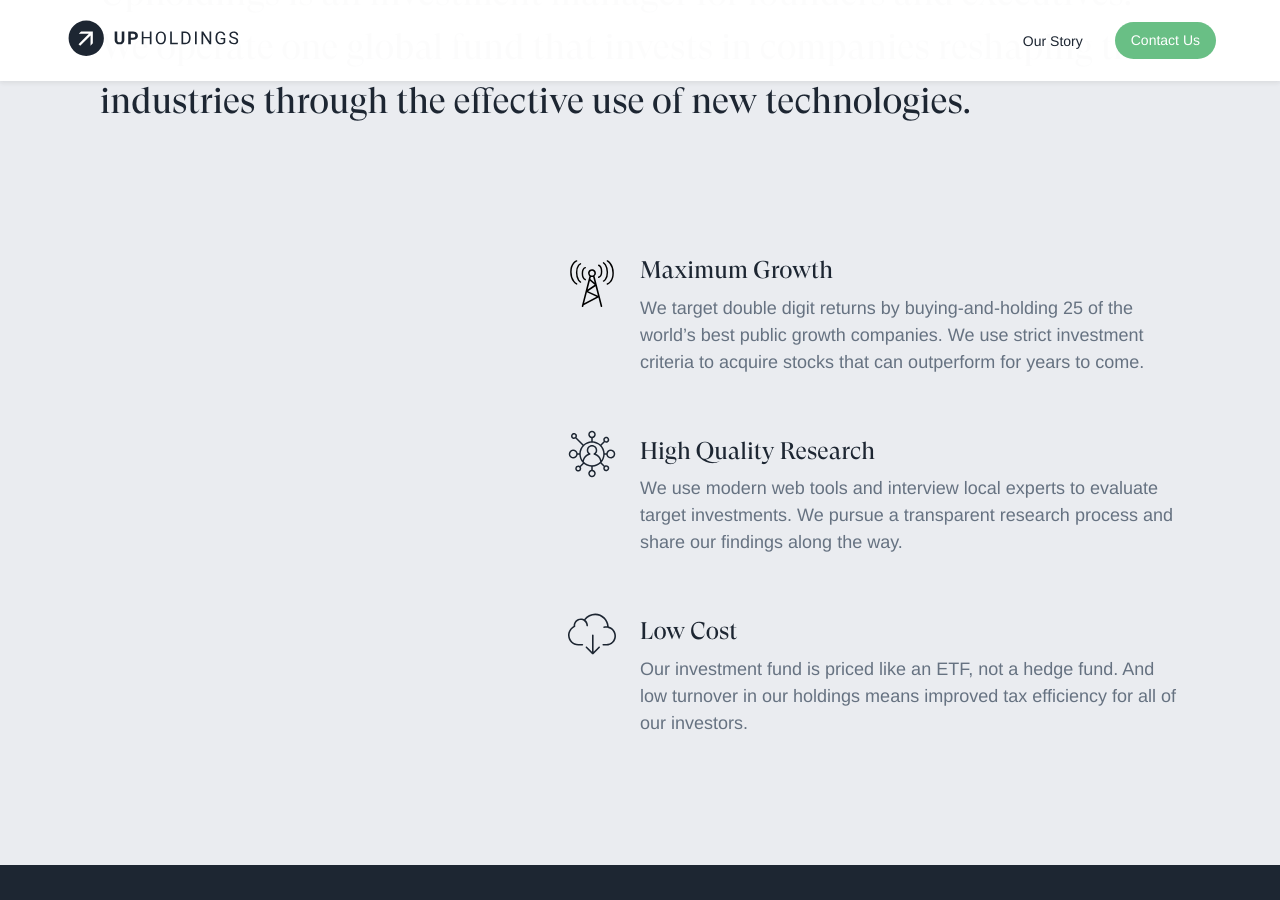
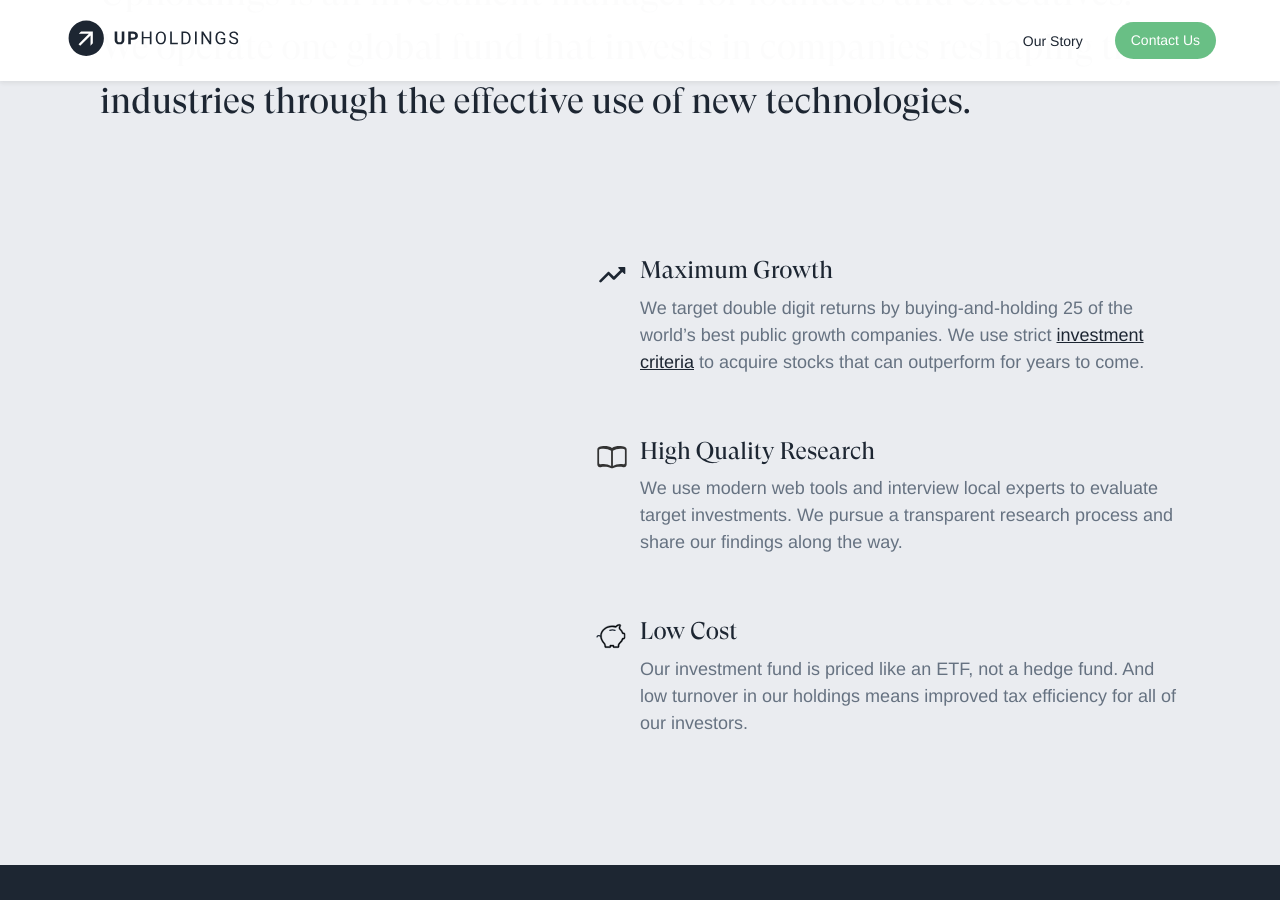
Before and after one commit to willanderson/Upholdings, a Jekyll site: the page built from index.md, in a window 1280 px wide and 900 px high, scrolled down 1011 px. Built offline with Jekyll 4.4.1, drawn with Linux system fonts in a browser that asks for light colours; nearby versions of some CDN libraries; some web fonts are replaced; some of the changed text lies outside the part shown.

Commit message:
Addec criteria

```diff
--- a/_layouts/homepage.html
+++ b/_layouts/homepage.html
@@ -27,21 +27,21 @@
   <div class="mt6-l mt5 w-100 col center">
       <div data-aos="fade-up" class="mb5-m mb5-l mb4 w-100 flex justify-end-ns flex-start">
         <div class="w-50-l w-100 flex flex-column items-start justify-center icon-hold">
-          <img class="db dn-l mv2" src="assets/icon0.svg" />
+          <img class="db dn-l mv2" src="assets/trending_up.svg" />
           <div class="header super mb2 f3 icon0">{{ page.differenceA_h3 }}</div>
           <div class="fontsize18 lh-copy off-black measure">{{ page.differenceA_p }}</div>
         </div>
       </div>
       <div data-aos="fade-up" class="mb5-m mb5-l mb4 w-100 flex justify-end-ns">
         <div class="w-50-l w-100 flex flex-column items-start justify-center icon-hold">
-          <img class="db dn-l mv2" src="assets/icon1.svg" />
+          <img class="db dn-l mv2" src="assets/research.svg" />
           <div class="header super mb2 f3 icon1 ">{{ page.differenceB_h3 }}</div>
           <div class="fontsize18 lh-copy off-black measure">{{ page.differenceB_p }}</div>
         </div>
       </div>
       <div data-aos="fade-up" class="mb5-m mb5-l mb4 w-100 flex justify-end-ns">
         <div class="w-50-l w-100 flex flex-column items-start justify-center icon-hold">
-          <img class="db dn-l mv2" src="assets/icon2.svg" />
+          <img class="db dn-l mv2" src="assets/lowcost.svg" />
           <div class="header super mb2 f3 icon2">{{ page.differenceC_h3 }}</div>
           <div class="fontsize18 lh-copy off-black measure">{{ page.differenceC_p }}</div>
         </div>
@@ -51,20 +51,19 @@
 
 <!-- Chapter 3 -->
 
-<div id="approach" class="bg-black w-100 pv4 ph3 relative vh-75-l min-vh-100 flex items-center">
-  <div class="f7 fw6 ttu tracked mt3 mb2 white w-60 center absolute subhead">Our Approach</div>
-  <div class="cf center mw9 pv5-l pv4 mt5-ns mt0-m mt5">
-    <div data-aos="fade-in" data-aos-delay="0" class="w-third-l w-100 white fl tc ph4-l ph0 mb5">
-      <div class="header super mb2 f3">{{ page.approachA_h3 }}</div>
-      <div class="body lh-copy measure center fontsize18">{{ page.approachA_p }}</div>
+<div id="criteria" class="bg-black w-100 pv6-ns pv5 ph5-l ph4 relative">
+  <div class="w-100 center mw9 flex flex-row-ns flex-column">
+    <div class="w-50-l w-100 fl mw9 ph4-l pr2">
+      <div class="super f2 f2-l measure white">Investment Criteria</div>
     </div>
-    <div data-aos="fade-in" data-aos-delay="200" class="w-third-l w-100 white fl tc ph4 mb5">
-      <div class="header super mb2 f3">{{ page.approachB_h3 }}</div>
-      <div class="body lh-copy measure center fontsize18">{{ page.approachB_p }}</div>
-    </div>
-    <div data-aos="fade-in" data-aos-delay="400" class="w-third-l w-100 white fl tc ph4">
-      <div class="header super mb2 f3">{{ page.approachC_h3 }}</div>
-      <div class="body lh-copy measure center fontsize18">{{ page.approachC_p }}</div>
+    <div class="w-50-l w-100 col center mt0-ns mt5">
+        <div class="w-100 flex justify-end-ns flex-start">
+          <div class="w-100 flex flex-column items-start justify-center">
+            {% for crit in page.criteria %}
+            <div class="f5 lh-copy white mb4">{{ crit }}</div>
+            {% endfor %}
+          </div>
+        </div>
     </div>
   </div>
 </div>
--- a/css/style.css
+++ b/css/style.css
@@ -250,38 +250,38 @@
 
 .icon0:before {
   content: ' ';
-  width: 48px;
-  height: 48px;
+  width: 32px;
+  height: 32px;
   display: block;
-  background-image: url('../assets/icon0.svg');
-  background-size: 48px 48px;
+  background-image: url('../assets/trending_up.svg');
+  background-size: 32px 32px;
   position: absolute;
-  left: -72px;
+  left: -44px;
   top: 0;
 }
 
 .icon1:before {
   content: ' ';
-  width: 48px;
-  height: 48px;
+  width: 32px;
+  height: 32px;
   display: block;
-  background-image: url('../assets/icon1.svg');
-  background-size: 48px 48px;
+  background-image: url('../assets/research.svg');
+  background-size: 32px 32px;
   position: absolute;
-  left: -72px;
-  top: -10px;
+  left: -44px;
+  top: 0;
 }
 
 .icon2:before {
   content: ' ';
-  width: 48px;
-  height: 48px;
+  width: 32px;
+  height: 32px;
   display: block;
-  background-image: url('../assets/icon2.svg');
-  background-size: 48px 48px;
+  background-image: url('../assets/lowcost.svg');
+  background-size: 32px 32px;
   position: absolute;
-  left: -72px;
-  top: -10px;
+  left: -44px;
+  top: 0;
 }
 
 @media screen and (max-width: 60em) {
--- a/index.md
+++ b/index.md
@@ -8,7 +8,7 @@
   effective use of new technologies.
 differenceA_h3: Maximum Growth
 differenceA_p: We target double digit returns by buying-and-holding 25 of the world’s
-  best public growth companies. We use strict investment criteria to acquire stocks
+  best public growth companies. We use strict <a href="#criteria">investment criteria</a> to acquire stocks
   that can outperform for years to come.
 differenceB_h3: High Quality Research
 differenceB_p: We use modern web tools and interview local experts to evaluate target
@@ -26,6 +26,15 @@
 approachC_h3: Disciplined Buyer
 approachC_p: We pay entry prices that afford a high chance for future share appreciation,
   and target double digit returns on newly invested capital.
+criteria:
+    - 01 — Large addressable market with defensible position
+    - 02 — Globally attractive product or service
+    - 03 — Identifiable marketing channel advantage
+    - 04 — Good balance between purchase frequency and margins
+    - 05 — Efficiency in capital allocation
+    - 06 — Management that is aligned, ambitious and patient
+    - 07 — Does not profit from environmental or societal harm
+    - 08 — Entry price that allows for missteps
 bio: |-
   Robert founded Upholdings in 2019 to generate benchmark beating returns for the next generation of investors.
 
```
Also changed, not shown: _includes/approach.html (+6 -6 lines), _includes/criteria.html (added, +22 -0 lines), _includes/difference.html (added, +28 -0 lines), assets/lowcost.svg (added), assets/research.svg (added), assets/trending_up.svg (added), 6 other files.
